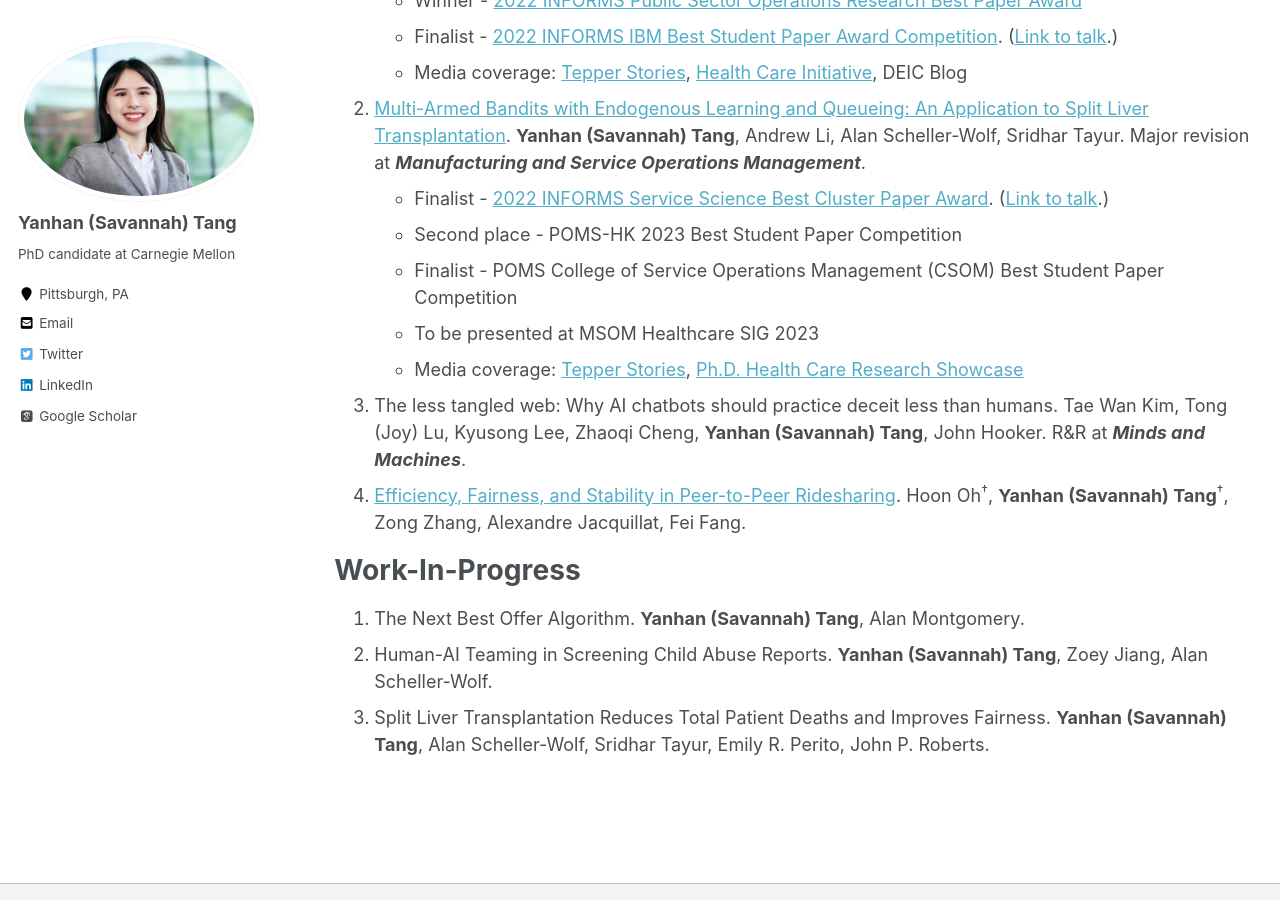
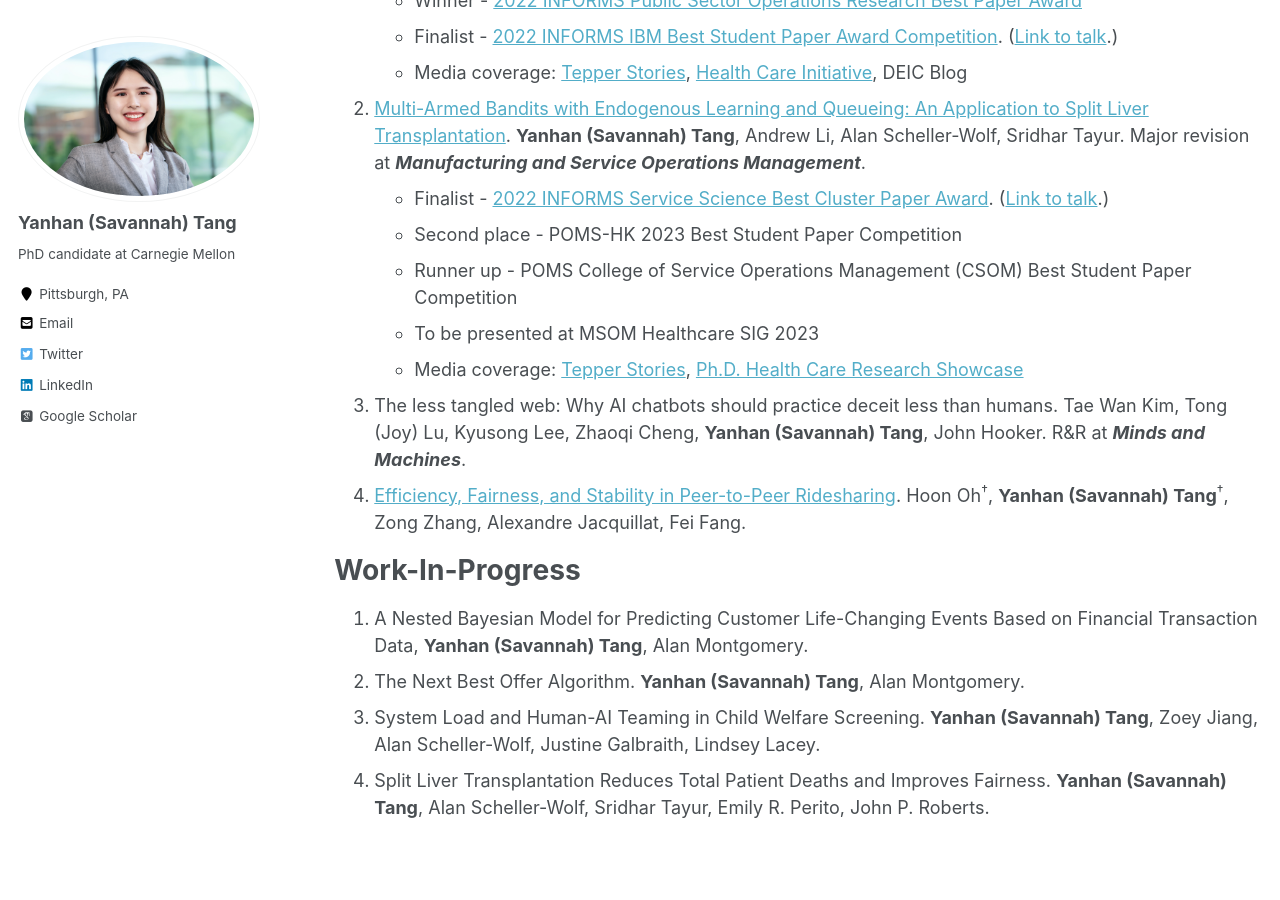
Before and after one commit to savytang/savytang.github.io, a Jekyll site: the page built from _pages/researches.md, in a window 1280 px wide and 900 px high, scrolled down 391 px. Built offline with Jekyll 4.4.1, drawn with Linux system fonts in a browser that asks for light colours; some web fonts are replaced.

Commit message:
Updated POMS awards
Runner up in POMS CSOM, and other minor updates

```diff
--- a/_pages/researches.md
+++ b/_pages/researches.md
@@ -18,7 +18,7 @@ author_profile: true
 1. [Multi-Armed Bandits with Endogenous Learning and Queueing: An Application to Split Liver Transplantation](https://papers.ssrn.com/sol3/papers.cfm?abstract_id=3855206). __Yanhan (Savannah) Tang__, Andrew Li, Alan Scheller-Wolf, Sridhar Tayur. Major revision at ___Manufacturing and Service Operations Management___.
   - Finalist - [2022 INFORMS Service Science Best Cluster Paper Award](https://www.informs.org/Recognizing-Excellence/Award-Recipients/Yanhan-Savannah-Tang). ([Link to talk](https://www.youtube.com/watch?v=L4iCJBMfN6s&list=PLuvtfhwcPzCRQmCfFmJbgbRK2PuzvDpXo&index=11).)
   - Second place - POMS-HK 2023 Best Student Paper Competition
-  - Finalist - POMS College of Service Operations Management (CSOM) Best Student Paper Competition
+  - Runner up - POMS College of Service Operations Management (CSOM) Best Student Paper Competition
   - To be presented at MSOM Healthcare SIG 2023
   - Media coverage: [Tepper Stories](https://www.cmu.edu/tepper/news/stories/2023/january/research-summary.html), [Ph.D. Health Care Research Showcase](https://www.cmu.edu/tepper/faculty-and-research/initiatives/health-care-initiative/education/research.html)
 1. The less tangled web: Why AI chatbots should practice deceit less than humans. Tae Wan Kim, Tong (Joy) Lu, Kyusong Lee, Zhaoqi Cheng, __Yanhan (Savannah) Tang__, John Hooker. R&R at ___Minds and Machines___.
@@ -26,6 +26,7 @@ author_profile: true
 
 # Work-In-Progress
 
+1. A Nested Bayesian Model for Predicting Customer Life-Changing Events Based on Financial Transaction Data, __Yanhan (Savannah) Tang__, Alan Montgomery.
 1. The Next Best Offer Algorithm. __Yanhan (Savannah) Tang__, Alan Montgomery.
-1. Human-AI Teaming in Screening Child Abuse Reports. __Yanhan (Savannah) Tang__, Zoey Jiang, Alan Scheller-Wolf.
+1. System Load and Human-AI Teaming in Child Welfare Screening. __Yanhan (Savannah) Tang__, Zoey Jiang, Alan Scheller-Wolf, Justine Galbraith, Lindsey Lacey.
 1. Split Liver Transplantation Reduces Total Patient Deaths and Improves Fairness. __Yanhan (Savannah) Tang__, Alan Scheller-Wolf, Sridhar Tayur, Emily R. Perito, John P. Roberts.
```
Also changed, not shown: _pages/about.md (+2 -2 lines), _pages/award.md (+1 -1 lines), _pages/cv.md (+1 -1 lines), _pages/service.md (+1 -0 lines), _pages/teaching.md (+1 -1 lines), 2 other files.
